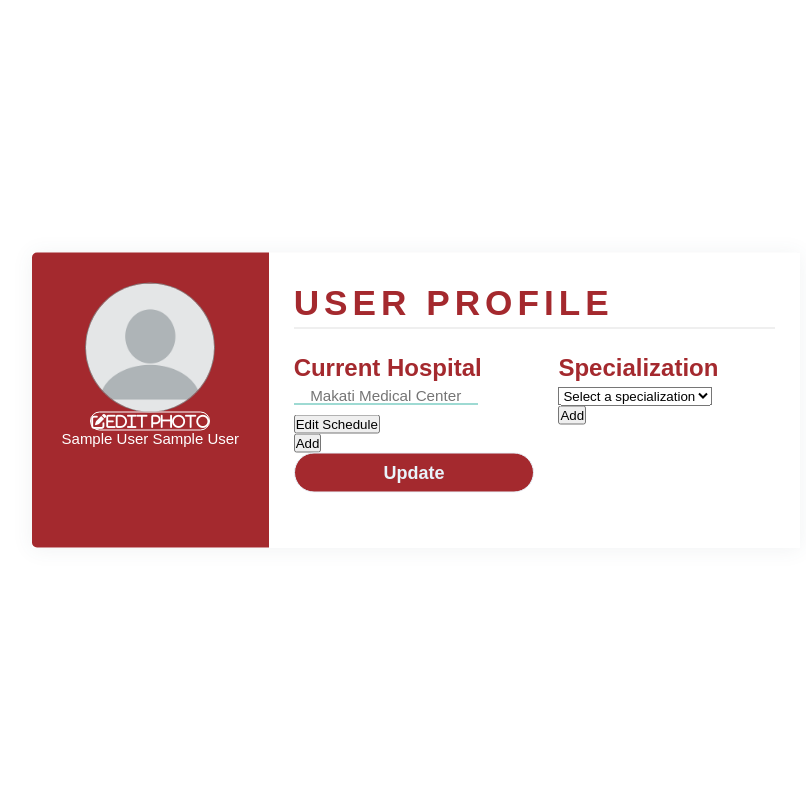
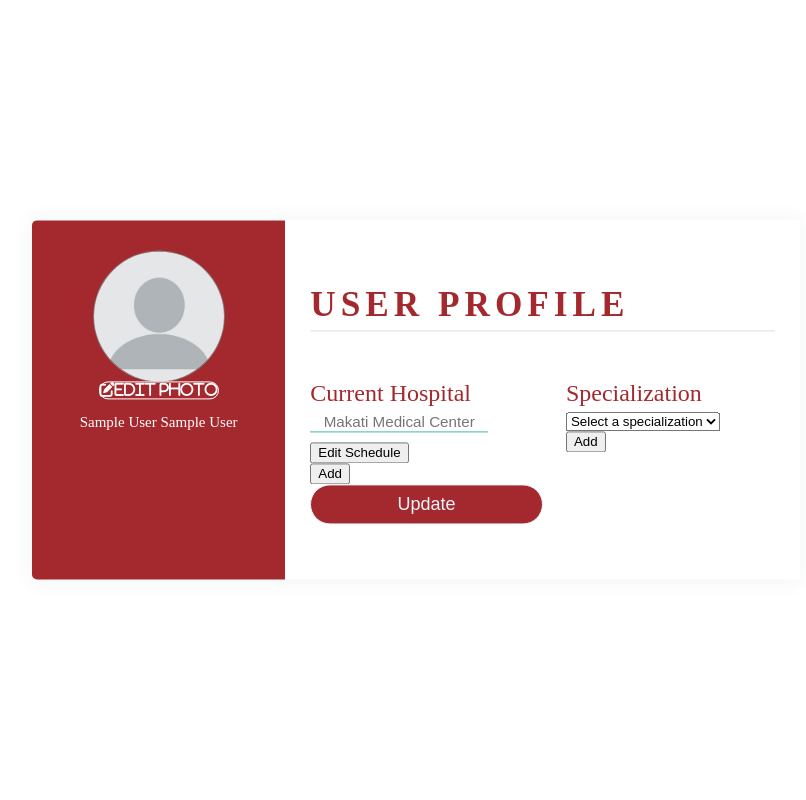
Before and after one commit to FreaQ03/Medicaide, a PHP site: page /Medicaide/dashboard-files/doctor/user.php in a window 1280 px wide. Shown: the whole page, without its empty margins (224-1030 px from the left). Run offline with PHP 8.4, Linux system fonts and the light colour scheme; the visitor is signed in with stand-in values (Sample User, id 1); data that the repository does not hold is empty; some libraries are stand-ins or nearby versions.

Commit message:
perry update
- doc verify form items evenly distributed
- conflicting css in doc user fixed
- conflicting css in toasts fixed (except view journals)

```diff
--- a/dashboard-files/doctor/css/user.css
+++ b/dashboard-files/doctor/css/user.css
@@ -5,7 +5,8 @@
   padding: 0;
   box-sizing: border-box;
   list-style: none;
-  font-family: 'Quicksand', sans-serif;
+  all: revert;
+
 }
 
 .wrapper{
@@ -88,7 +89,6 @@
     margin-bottom: 1.5625rem;
     padding-bottom: 0.3125rem;
     border-bottom: 0.0625rem solid #e0e0e0;
-    font-weight: bold;
     text-transform: uppercase;
     letter-spacing: 0.3125rem;
 }
@@ -106,7 +106,7 @@
 .category{
   font-size: 1.5rem !important;
   color: #A4292E;
-  font-weight: bold;
+  font-weight: normal !important;
   margin-bottom: 0.3125rem;
 }
 
@@ -129,7 +129,6 @@ input[type="submit"]{
   border-radius: 1.5625rem;
   font-size: 1.125rem;
   color: #e9f4fb;
-  font-weight: 700;
   cursor: pointer;
   outline: none;
 }
```
Also changed, not shown: css/dashboardDoctors.css (+8 -0 lines), patient_verify.php (+10 -8 lines).
